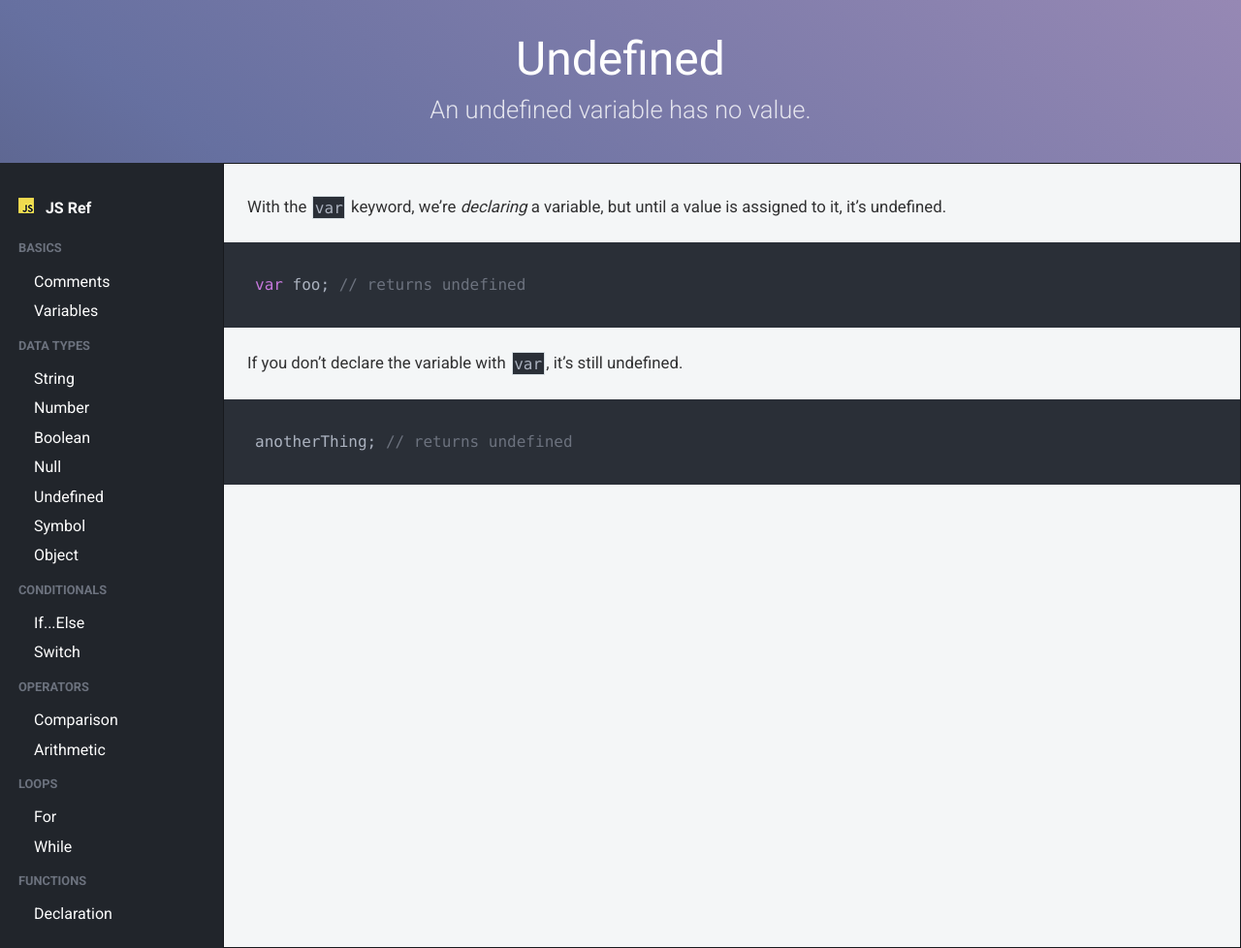
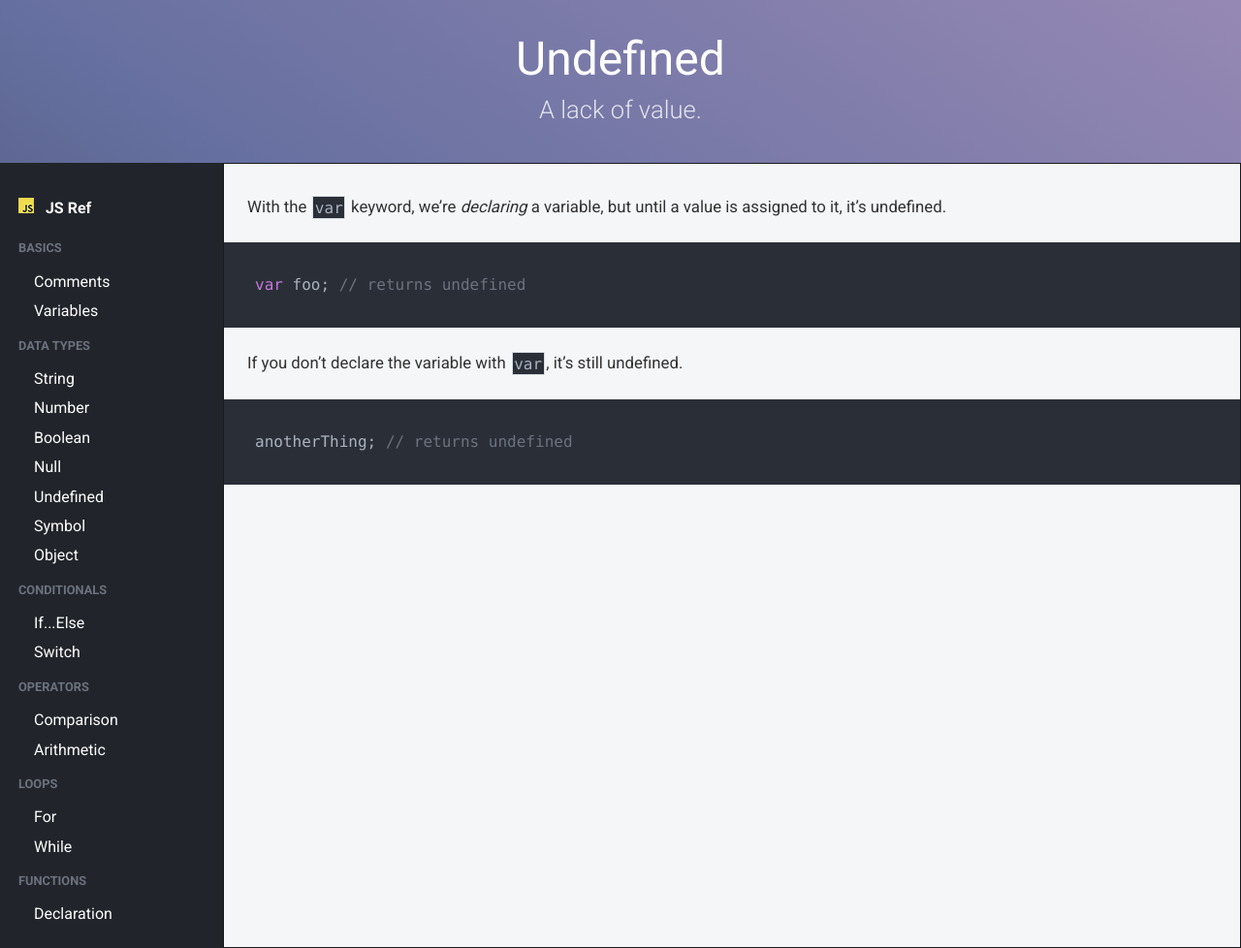
Before and after one commit to KJLarson/snippets, a Jekyll site: the page built from _pages/05_undefined.md, in a window 1280 px wide. Shown: the whole page at 97% size. Built offline with Jekyll 4.4.1, drawn with Linux system fonts in a browser that asks for light colours; nearby versions of some CDN libraries.

Commit message:
Update 05_undefined.md

```diff
--- a/_pages/05_undefined.md
+++ b/_pages/05_undefined.md
@@ -1,13 +1,11 @@
 ---
 layout: page
 title: Undefined
-subtitle: An undefined variable has no value.
+subtitle: A lack of value.
 categories: data types
 permalink: /undefined/
 
 ---
-
-
 
 With the `var` keyword, we're *declaring* a variable, but until a value is assigned to it, it's undefined.
 
```
